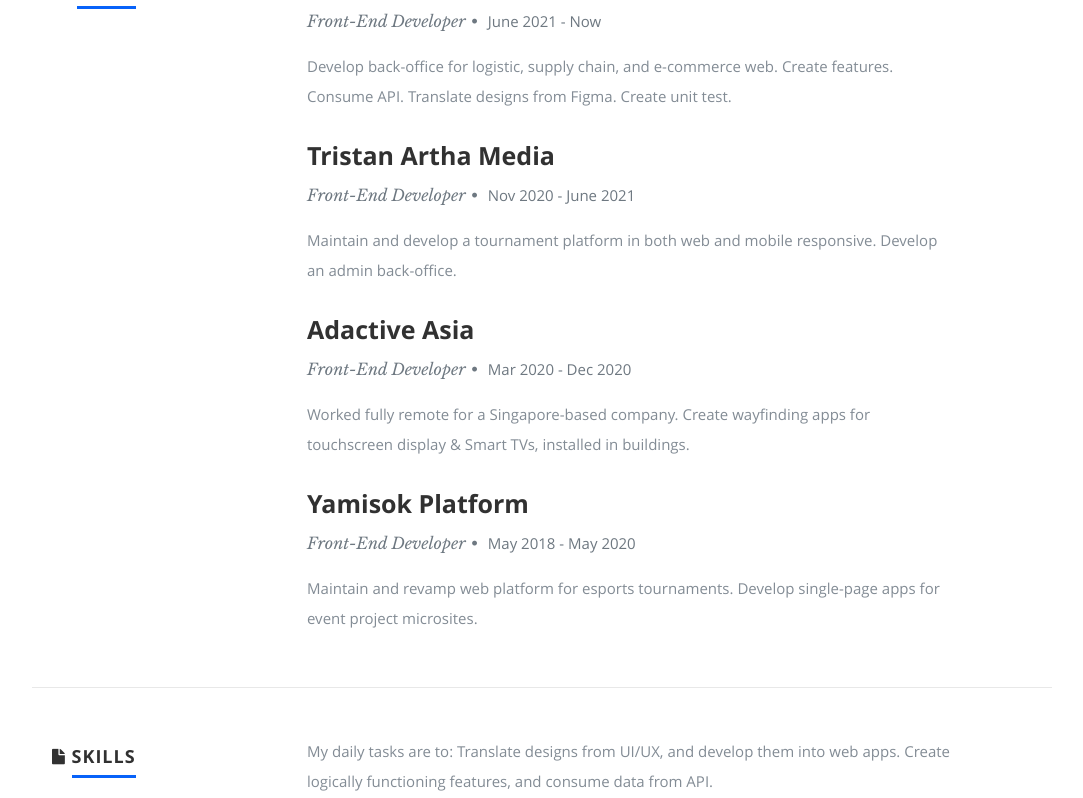
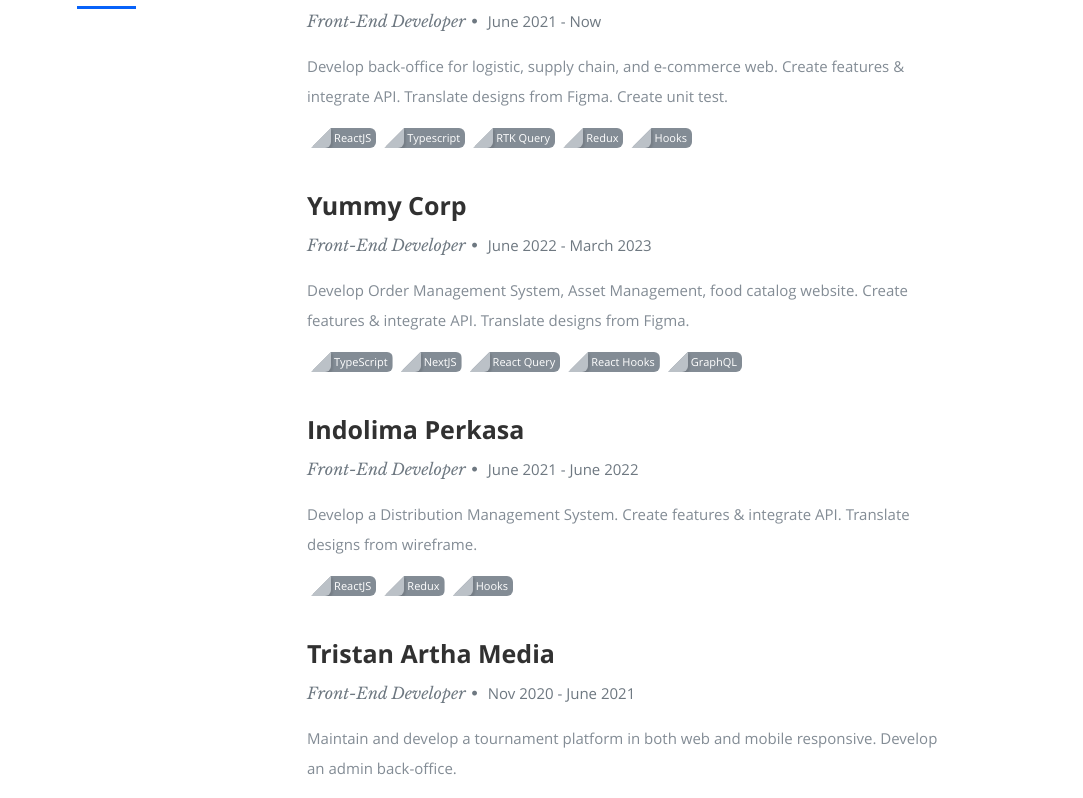
Before and after one commit to vionakaleb/viona-kaleb, a React (Create React App) app: page / in a window 1280 px wide. Shown: the part 1740-2538 px from the top of the page, without its empty margins (98-1181 px from the left). Built offline with nearby package versions, Linux system fonts and the light colour scheme.

Commit message:
update skill labels

```diff
--- a/public/css/layout.css
+++ b/public/css/layout.css
@@ -230,6 +230,10 @@
 /* d. Resume Section
 /* ------------------------------------------------------------------ */
 
+.m-0 { margin: 0;}
+.mb-1 { margin-bottom: 10px;}
+.mb-2 { margin-bottom: 40px;}
+
 #resume {
    background: #fff;
    padding-top: 90px;
@@ -275,6 +279,44 @@
    font: 15px/24px 'opensans-regular', sans-serif;
    margin-top: 6px;
 }
+#resume .skill-container {
+   display: "flex";
+   flex-direction: column;
+}
+#resume .skill-labels {
+   position: relative;
+   display: inline-block;
+   border-radius: 6px;
+   clip-path: polygon(20px 0px, 100% 0px, 100% 100%, 0% 100%, 0% 20px);
+   background: #838C95;
+   padding: 0 5px 0 11px;
+   margin: 0 4px;
+   line-height: 20px;
+   font-size: 11px;
+   color: #FFFFFF;
+   transition: clip-path 500ms;
+}
+
+#resume .skill-labels:after {
+   content: '';
+   position: absolute;
+   top: 0;
+   left: 0;
+   width: 20px;
+   height: 20px;
+   background: #bbc1c7;
+   box-shadow: 2px 2px 2px rgba(0, 0, 0, 0.1);
+   border-radius: 0 0 6px 0;
+   transition: transform 500ms;
+ }
+
+ #resume .skill-labels:hover {
+   clip-path: polygon(0px 0px, 100% 0px, 100% 100%, 0% 100%, 0% 0px);
+ }
+
+ #resume .skill-labels:hover:after {
+   transform: translate(-100%, -100%);
+ }
 
 /*----------------------------------------------*/
 /*	Skill Bars
--- a/public/resumeData.json
+++ b/public/resumeData.json
@@ -37,7 +37,7 @@
     ]
   },
   "resume":{
-    "skillmessage":"My daily tasks are to: Translate designs from UI/UX, and develop them into web apps. Create logically functioning features, and consume data from API.",
+    "skillmessage":"My daily tasks are to: Translate designs from Figma, and develop them into web apps. Create logically functioning features, and integrate API data.",
     "education":[
       {
         "school":"President University",
@@ -57,47 +57,79 @@
         "company":"Aplikasi Super",
         "title":"Front-End Developer",
         "years":"June 2021 - Now",
-        "description":"Develop back-office for logistic, supply chain, and e-commerce web. Create features. Consume API. Translate designs from Figma. Create unit test."
+        "description":"Develop back-office for logistic, supply chain, and e-commerce web. Create features & integrate API. Translate designs from Figma. Create unit test.",
+        "skills":["ReactJS" , "Typescript" , "RTK Query" , "Redux" , "Hooks"]
+      },
+      {
+        "company":"Yummy Corp",
+        "title":"Front-End Developer",
+        "years":"June 2022 - March 2023",
+        "description":"Develop Order Management System, Asset Management, food catalog website. Create features & integrate API. Translate designs from Figma.",
+        "skills": ["TypeScript" , "NextJS" , "React Query" , "React Hooks" , "GraphQL"]
+      },
+      {
+        "company":"Indolima Perkasa",
+        "title":"Front-End Developer",
+        "years":"June 2021 - June 2022",
+        "description":"Develop a Distribution Management System. Create features & integrate API. Translate designs from wireframe.",
+        "skills": ["ReactJS" , "Redux" , "Hooks"]
       },
       {
         "company":"Tristan Artha Media",
         "title":"Front-End Developer",
         "years":"Nov 2020 - June 2021",
-        "description":"Maintain and develop a tournament platform in both web and mobile responsive. Develop an admin back-office."
+        "description":"Maintain and develop a tournament platform in both web and mobile responsive. Develop an admin back-office.",
+        "skills": ["NextJS" , "ReactJS" , "Angular" , "Apollo GraphQL"]
       },
       {
         "company":"Adactive Asia",
         "title":"Front-End Developer",
         "years":"Mar 2020 - Dec 2020",
-        "description":"Worked fully remote for a Singapore-based company. Create wayfinding apps for touchscreen display & Smart TVs, installed in buildings."
+        "description":"Worked fully remote for a Singapore-based company. Create wayfinding apps for touchscreen display & Smart TVs, installed in buildings.",
+        "skills":["ReactJS" , "React Hooks" , "Firebase" , "LESS" , "Canvas" , "GSAP" , "webOS"]
       },
       {
         "company":"Yamisok Platform",
         "title":"Front-End Developer",
         "years":"May 2018 - May 2020",
-        "description":"Maintain and revamp web platform for esports tournaments. Develop single-page apps for event project microsites."
+        "description":"Maintain and revamp web platform for esports tournaments. Develop single-page apps for event project microsites.",
+        "skills":["VueJS" , "Vuex" , "NuxtJS" , "Bootstrap Vue"]
+      },
+      {
+        "company":"Jababeka",
+        "title":"IT Intern",
+        "years":"Jan 2018 - Apr 2020",
+        "description":"Troubleshooting computers. Solve ticketing requests from employees. Maintain company softwares.",
+        "skills":["IT" , "Hardware" , "Networking"]
+      },
+      {
+        "company":"BMICG",
+        "title":"Front-End Developer",
+        "years":"May 2018 - May 2020",
+        "description":"Maintain and revamp project websites.",
+        "skills":["PHP" , "CodeIgniter" , "jQuery"]
       }
     ],
     "skills":[
       {
         "name":"Typescript",
+        "level":"80%"
+      },
+      {
+        "name":"ReactJS",
+        "level":"90%"
+      },
+      {
+        "name":"NextJS",
+        "level":"80%"
+      },
+      {
+        "name":"VueJS",
         "level":"70%"
       },
       {
-        "name":"ReactJS",
+        "name":"Redux/Hooks",
         "level":"80%"
-      },
-      {
-        "name":"NextJS",
-        "level":"60%"
-      },
-      {
-        "name":"VueJS",
-        "level":"60%"
-      },
-      {
-        "name":"Redux/Hooks",
-        "level":"70%"
       },
       {
         "name":"RTK/React Query",
@@ -105,15 +137,15 @@
       },
       {
         "name":"GraphQL",
-        "level":"60%"
+        "level":"70%"
       },
       {
         "name":"Firebase",
-        "level":"60%"
+        "level":"70%"
       },
       {
         "name":"Tailwind/SCSS",
-        "level":"80%"
+        "level":"90%"
       },
       {
         "name":"Git",
--- a/src/Components/Resume.js
+++ b/src/Components/Resume.js
@@ -36,7 +36,14 @@
             {work.title}
             <span>&bull;</span> <em className="date">{work.years}</em>
           </p>
-          <p>{work.description}</p>
+          <p className="mb-1">{work.description}</p>
+          <div className="skill-container mb-2">
+            {work?.skills?.map(skill =>
+              <div class="skill-labels">
+                ✔ {skill}
+              </div>
+            )}
+          </div>
         </div>
       );
     });
```
